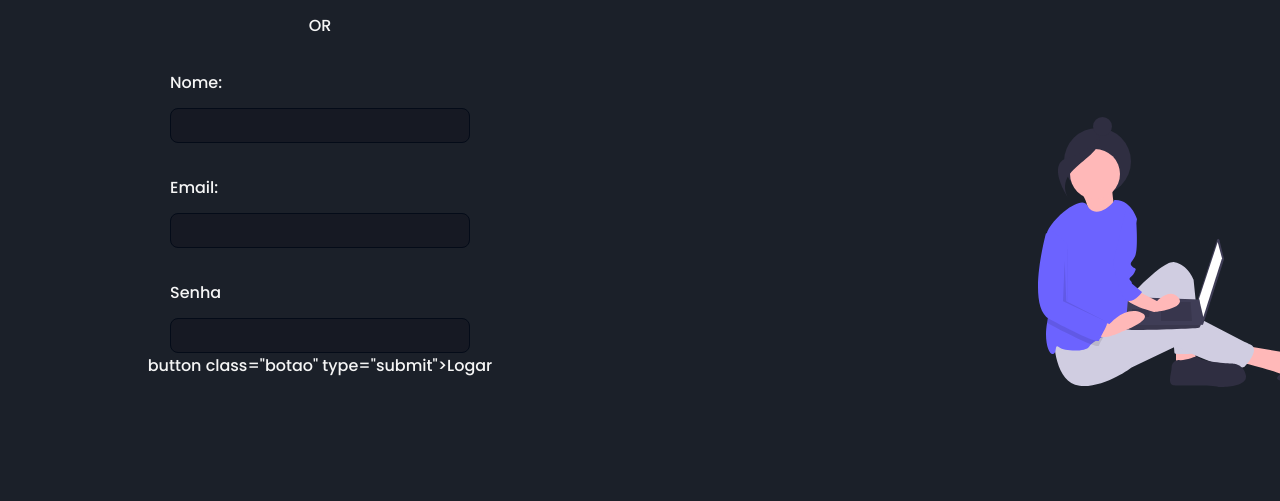
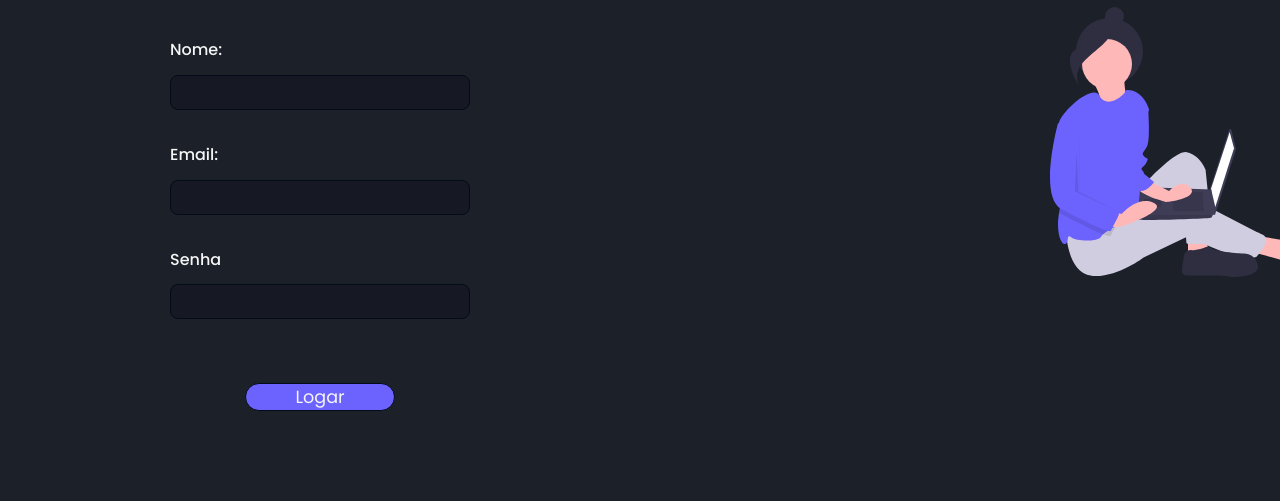
Before and after one commit to JonasMacedo/ProjetosSimplesHTML, a plain HTML site: page Formulario/Projeto02/index.html in a window 1280 px wide. Shown: the part 299-800 px from the top of the page. Drawn offline with Linux system fonts and the light colour scheme.

Commit message:
Correecao da estrutura

```diff
--- a/Formulario/Projeto02/index.html
+++ b/Formulario/Projeto02/index.html
@@ -10,9 +10,9 @@
     <title>Formulario02</title>
   </head>
   <body>
-    <head> </head>
 
-    <body>
+    <head></head>
+
     <main>
       <h1>Crie sua Conta</h1>
       <div class="campo">
@@ -54,19 +54,19 @@
           </label>
         </div>
 
-          button class="botao" type="submit">Logar</button>
+        <button class="botao" type="submit">Logar</button>
 
       </form>
+
+    </main>
 
     <section class="secao">
       <img src="./img/mobile.svg" alt="Mobile" />
       <div class="circulo"></div>
     </section>
 
-      </main>
+
+    <footer></footer>
 
   </body>
-
-    <footer></footer>
-  </body>
 </html>
```
Lines whose indentation alone changed are shown as unchanged.
